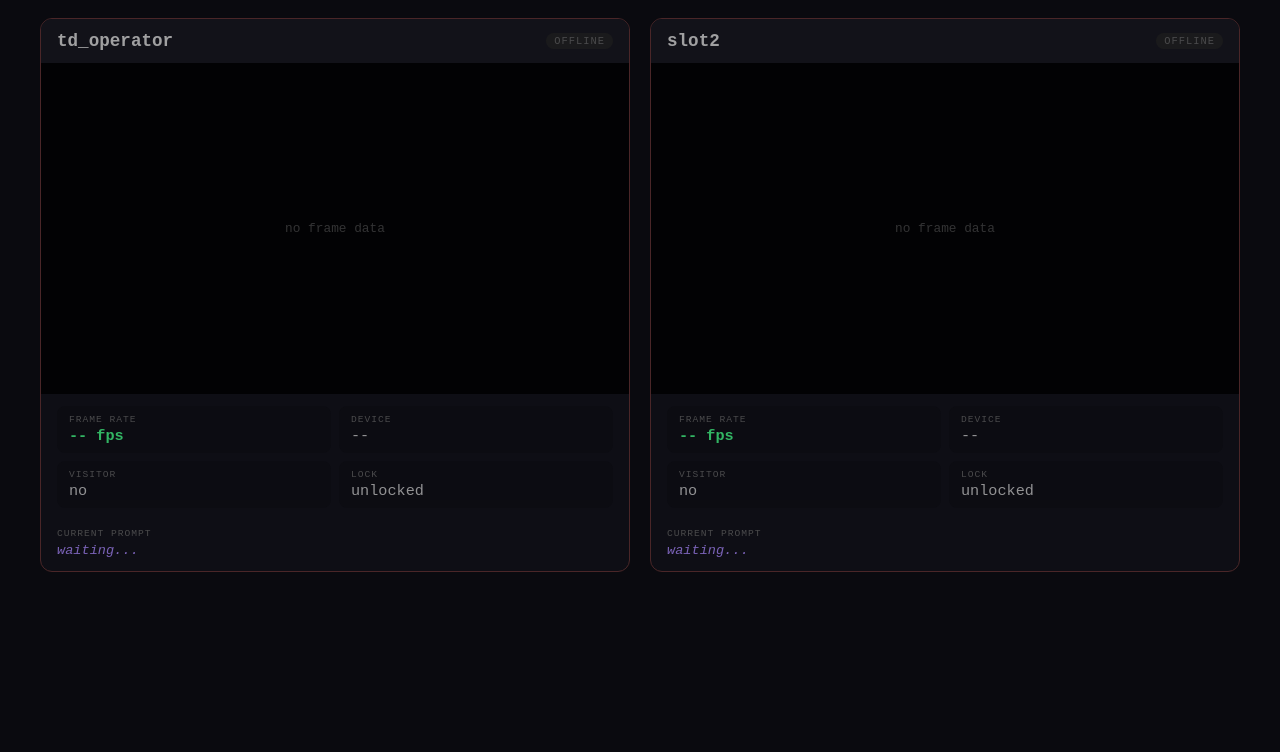
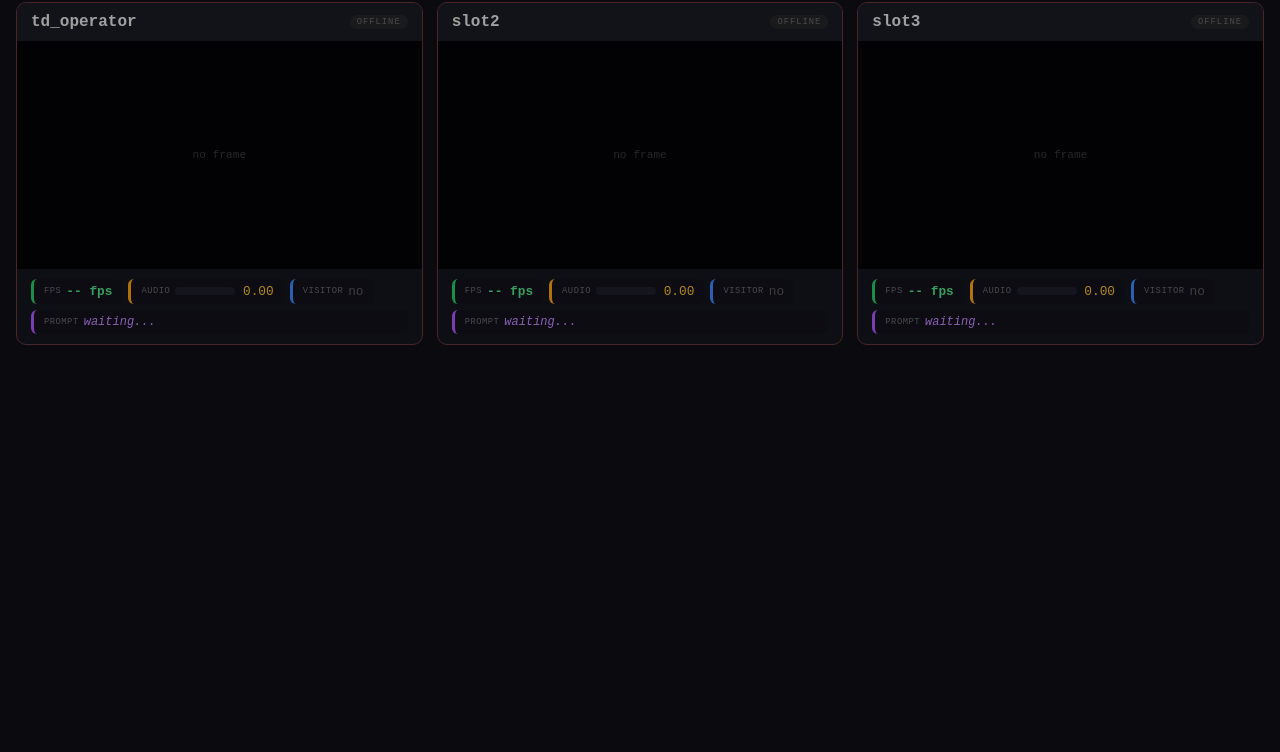
Before and after one commit to kfaist/maestra-backend-v2, a website: page public/slots.html in a window 1280 px wide. Shown: the part 48-800 px from the top of the page. Drawn offline with Linux system fonts and the light colour scheme; no server answers.

Commit message:
Slot monitor: 3 slots with live frames, FPS, prompt, audio amplitude, visitor chips

```diff
--- a/public/slots.html
+++ b/public/slots.html
@@ -6,11 +6,11 @@
 <title>Maestra Slot Monitor</title>
 <style>
 * { margin:0; padding:0; box-sizing:border-box; }
-body { background:#0a0a0f; color:#e0e0e0; font-family:'SF Mono','Fira Code',monospace; padding:20px; }
-h1 { text-align:center; font-size:1.2rem; letter-spacing:4px; color:#888; margin-bottom:24px; text-transform:uppercase; }
-.grid { display:grid; grid-template-columns:1fr 1fr; gap:20px; max-width:1200px; margin:0 auto; }
-.slot { background:#111118; border:1px solid #222; border-radius:12px; overflow:hidden; }
-.slot.locked { border-color:#2a6; }
+body { background:#0a0a0f; color:#e0e0e0; font-family:'SF Mono','Fira Code',monospace; padding:16px; }
+h1 { text-align:center; font-size:1rem; letter-spacing:4px; color:#666; margin-bottom:16px; text-transform:uppercase; }
+.grid { display:grid; grid-template-columns:1fr 1fr 1fr; gap:14px; max-width:1600px; margin:0 auto; }
+.slot { background:#111118; border:1px solid #222; border-radius:10px; overflow:hidden; }
+.slot.streaming { border-color:#2a6; }
 .slot.offline { border-color:#633; opacity:0.7; }
 </style>
 </head>
@@ -20,155 +20,127 @@ h1 { text-align:center; font-size:1.2rem; letter-spacing:4px; color:#888; margin
 </body>
 </html>
 <style>
-.slot-header { display:flex; justify-content:space-between; align-items:center; padding:12px 16px; background:#16161e; }
-.slot-name { font-size:1.1rem; font-weight:bold; }
-.slot-badges { display:flex; gap:6px; }
-.badge { font-size:0.65rem; padding:2px 8px; border-radius:10px; text-transform:uppercase; letter-spacing:1px; }
-.badge-locked { background:#1a3a2a; color:#4f8; }
-.badge-live { background:#3a1a1a; color:#f84; animation:pulse 2s infinite; }
-.badge-offline { background:#222; color:#666; }
-.badge-visitor { background:#1a2a3a; color:#4af; }
-@keyframes pulse { 0%,100%{opacity:1} 50%{opacity:0.5} }
+.slot-header { display:flex; justify-content:space-between; align-items:center; padding:10px 14px; background:#16161e; }
+.slot-name { font-size:1rem; font-weight:bold; }
+.badges { display:flex; gap:5px; flex-wrap:wrap; }
+.badge { font-size:0.55rem; padding:2px 7px; border-radius:8px; text-transform:uppercase; letter-spacing:1px; }
+.b-stream { background:#1a3a2a; color:#4f8; animation:pulse 2s infinite; }
+.b-offline { background:#222; color:#666; }
+.b-visitor { background:#1a2a3a; color:#4af; }
+.b-locked { background:#2a1a1a; color:#f66; }
+@keyframes pulse { 0%,100%{opacity:1} 50%{opacity:0.6} }
 .frame-wrap { position:relative; width:100%; padding-top:56.25%; background:#000; }
 .frame-wrap img { position:absolute; top:0; left:0; width:100%; height:100%; object-fit:cover; }
-.frame-wrap .no-frame { position:absolute; top:50%; left:50%; transform:translate(-50%,-50%); color:#444; font-size:0.8rem; }
-.stats { display:grid; grid-template-columns:1fr 1fr; gap:8px; padding:12px 16px; }
-.stat { background:#0d0d14; padding:8px 12px; border-radius:8px; }
-.stat-label { font-size:0.6rem; color:#666; text-transform:uppercase; letter-spacing:1px; margin-bottom:2px; }
-.stat-value { font-size:0.95rem; color:#ccc; }
-.stat-value.fps { color:#4f8; font-weight:bold; }
-.prompt-bar { padding:8px 16px 12px; }
-.prompt-label { font-size:0.6rem; color:#666; text-transform:uppercase; letter-spacing:1px; margin-bottom:4px; }
-.prompt-text { font-size:0.85rem; color:#a8f; min-height:1.2em; font-style:italic; word-break:break-word; }
+.frame-wrap .no-frame { position:absolute; top:50%; left:50%; transform:translate(-50%,-50%); color:#333; font-size:0.7rem; }
+</style>
+<style>
+.chips { display:flex; flex-wrap:wrap; gap:6px; padding:10px 14px; }
+.chip { display:flex; align-items:center; gap:5px; background:#0d0d14; padding:5px 10px; border-radius:6px; border-left:3px solid #444; }
+.chip-label { font-size:0.55rem; color:#666; text-transform:uppercase; letter-spacing:0.5px; }
+.chip-val { font-size:0.8rem; color:#ccc; }
+.chip-fps { border-color:#22c55e; }
+.chip-fps .chip-val { color:#4ade80; font-weight:bold; }
+.chip-prompt { border-color:#a855f7; flex:1 1 100%; }
+.chip-prompt .chip-val { color:#c084fc; font-style:italic; font-size:0.75rem; word-break:break-word; }
+.chip-audio { border-color:#f59e0b; }
+.chip-audio .chip-val { color:#fbbf24; }
+.chip-visitor { border-color:#3b82f6; }
+.chip-visitor .chip-val.yes { color:#60a5fa; font-weight:bold; }
+.chip-visitor .chip-val.no { color:#555; }
+.audio-bar { width:60px; height:8px; background:#1a1a24; border-radius:4px; overflow:hidden; display:inline-block; vertical-align:middle; }
+.audio-fill { height:100%; background:linear-gradient(90deg,#f59e0b,#ef4444); border-radius:4px; transition:width 0.3s; }
 </style>
 <script>
 const BASE = window.location.origin;
-const SLOTS = ['td_operator', 'slot2'];
+const SLOTS = ['td_operator', 'slot2', 'slot3'];
 const REFRESH_MS = 2000;
-const FRAME_REFRESH_MS = 500;
+const FRAME_MS = 800;
 
-function createSlotCard(slotId) {
+function makeCard(id) {
   const el = document.createElement('div');
-  el.className = 'slot offline';
-  el.id = 'slot-' + slotId;
+  el.className = 'slot offline'; el.id = 's-' + id;
   el.innerHTML = `
     <div class="slot-header">
-      <span class="slot-name">${slotId}</span>
-      <div class="slot-badges" id="badges-${slotId}">
-        <span class="badge badge-offline">offline</span>
-      </div>
+      <span class="slot-name">${id}</span>
+      <div class="badges" id="bg-${id}"><span class="badge b-offline">offline</span></div>
     </div>
     <div class="frame-wrap">
-      <img id="frame-${slotId}" style="display:none" />
-      <div class="no-frame" id="noframe-${slotId}">no frame data</div>
+      <img id="img-${id}" style="display:none" />
+      <div class="no-frame" id="nf-${id}">no frame</div>
     </div>
-    <div class="stats">
-      <div class="stat">
-        <div class="stat-label">Frame Rate</div>
-        <div class="stat-value fps" id="fps-${slotId}">-- fps</div>
-      </div>
-      <div class="stat">
-        <div class="stat-label">Device</div>
-        <div class="stat-value" id="device-${slotId}">--</div>
-      </div>
-      <div class="stat">
-        <div class="stat-label">Visitor</div>
-        <div class="stat-value" id="visitor-${slotId}">--</div>
-      </div>
-      <div class="stat">
-        <div class="stat-label">Lock</div>
-        <div class="stat-value" id="lock-${slotId}">--</div>
-      </div>
-    </div>
-    <div class="prompt-bar">
-      <div class="prompt-label">Current Prompt</div>
-      <div class="prompt-text" id="prompt-${slotId}">waiting...</div>
-    </div>
-  `;
+    <div class="chips" id="chips-${id}">
+      <div class="chip chip-fps"><span class="chip-label">FPS</span><span class="chip-val" id="fps-${id}">--</span></div>
+      <div class="chip chip-audio"><span class="chip-label">Audio</span><span class="chip-val" id="aud-${id}">
+        <span class="audio-bar"><span class="audio-fill" id="audfill-${id}" style="width:0%"></span></span> 0.0
+      </span></div>
+      <div class="chip chip-visitor"><span class="chip-label">Visitor</span><span class="chip-val no" id="vis-${id}">--</span></div>
+      <div class="chip chip-prompt"><span class="chip-label">Prompt</span><span class="chip-val" id="pr-${id}">waiting...</span></div>
+    </div>`;
   return el;
 }
+const grid = document.getElementById('grid');
+SLOTS.forEach(id => grid.appendChild(makeCard(id)));
 </script>
 <script>
-const grid = document.getElementById('grid');
-SLOTS.forEach(id => grid.appendChild(createSlotCard(id)));
+let locks = {};
+async function poll() {
+  try { locks = await (await fetch(BASE+'/video/locks')).json(); } catch(e) { locks={}; }
+  let entities = [];
+  try { entities = await (await fetch(BASE+'/entities')).json(); } catch(e) {}
 
-let locks = {};
+  for (const id of SLOTS) {
+    const ent = entities.find(e => e.id === id || e.slug === id);
+    const st = ent?.state || {};
+    const lock = locks[id];
+    const isActive = ent?.status === 'active';
 
-async function fetchLocks() {
-  try {
-    const r = await fetch(BASE + '/video/locks');
-    locks = await r.json();
-  } catch(e) { locks = {}; }
-}
+    // Frame freshness check
+    let fresh = false;
+    try {
+      const r = await fetch(BASE+'/video/frame/'+id, {method:'HEAD'});
+      const age = parseInt(r.headers.get('X-Frame-Age-Ms') || '999999');
+      fresh = age < 10000;
+    } catch(e) {}
 
-async function fetchState(slotId) {
-  try {
-    const r = await fetch(BASE + '/entities');
-    const entities = await r.json();
-    const entity = entities.find(e => e.id === slotId || e.slug === slotId);
-    if (!entity) return null;
-    return entity;
-  } catch(e) { return null; }
-}
+    const streaming = isActive && fresh;
+    const card = document.getElementById('s-'+id);
+    card.className = 'slot' + (streaming ? ' streaming' : ' offline');
 
-function updateSlot(slotId, entity) {
-  const card = document.getElementById('slot-' + slotId);
-  const badges = document.getElementById('badges-' + slotId);
-  const state = entity?.state || {};
-  const isLocked = !!locks[slotId];
-  const isActive = entity?.status === 'active';
-  const hasVisitor = state.visitor_present;
+    // Badges
+    let bh = '';
+    if (streaming) bh += '<span class="badge b-stream">live</span>';
+    else bh += '<span class="badge b-offline">offline</span>';
+    if (lock) bh += '<span class="badge b-locked">locked</span>';
+    if (st.visitor_present) bh += '<span class="badge b-visitor">visitor</span>';
+    document.getElementById('bg-'+id).innerHTML = bh;
 
-  card.className = 'slot' + (isLocked ? ' locked' : '') + (!isActive ? ' offline' : '');
+    // Chips
+    const fps = st.fps != null ? st.fps.toFixed(1) : '--';
+    document.getElementById('fps-'+id).textContent = fps + ' fps';
 
-  let badgeHtml = '';
-  if (isActive) badgeHtml += '<span class="badge badge-live">live</span>';
-  else badgeHtml += '<span class="badge badge-offline">offline</span>';
-  if (isLocked) badgeHtml += '<span class="badge badge-locked">locked</span>';
-  if (hasVisitor) badgeHtml += '<span class="badge badge-visitor">visitor</span>';
-  badges.innerHTML = badgeHtml;
+    const amp = st.audio_amplitude != null ? st.audio_amplitude : 0;
+    const ampPct = Math.min(100, Math.round(amp * 100));
+    document.getElementById('audfill-'+id).style.width = ampPct + '%';
+    document.getElementById('aud-'+id).innerHTML =
+      '<span class="audio-bar"><span class="audio-fill" id="audfill-'+id+'" style="width:'+ampPct+'%"></span></span> ' + amp.toFixed(2);
 
-  document.getElementById('fps-' + slotId).textContent =
-    state.fps != null ? state.fps.toFixed(1) + ' fps' : '-- fps';
-  document.getElementById('device-' + slotId).textContent =
-    state.device || locks[slotId]?.locked_by || '--';
-  document.getElementById('visitor-' + slotId).textContent =
-    hasVisitor ? 'YES' : 'no';
-  document.getElementById('lock-' + slotId).textContent =
-    isLocked ? locks[slotId].token_prefix : 'unlocked';
-  document.getElementById('prompt-' + slotId).textContent =
-    state.prompt_text || 'waiting...';
-}
+    const visEl = document.getElementById('vis-'+id);
+    visEl.textContent = st.visitor_present ? 'YES' : 'no';
+    visEl.className = 'chip-val ' + (st.visitor_present ? 'yes' : 'no');
 
-function refreshFrame(slotId) {
-  const img = document.getElementById('frame-' + slotId);
-  const noframe = document.getElementById('noframe-' + slotId);
-  const url = BASE + '/video/frame/' + slotId + '?t=' + Date.now();
-  const testImg = new Image();
-  testImg.onload = () => {
-    img.src = testImg.src;
-    img.style.display = 'block';
-    noframe.style.display = 'none';
-  };
-  testImg.onerror = () => {
-    img.style.display = 'none';
-    noframe.style.display = 'block';
-  };
-  testImg.src = url;
-}
-
-async function poll() {
-  await fetchLocks();
-  for (const slotId of SLOTS) {
-    const entity = await fetchState(slotId);
-    updateSlot(slotId, entity);
+    document.getElementById('pr-'+id).textContent = st.prompt_text || 'waiting...';
   }
 }
 
-poll();
-setInterval(poll, REFRESH_MS);
-SLOTS.forEach(id => {
-  refreshFrame(id);
-  setInterval(() => refreshFrame(id), FRAME_REFRESH_MS);
-});
+function refreshFrame(id) {
+  const img = document.getElementById('img-'+id);
+  const nf = document.getElementById('nf-'+id);
+  const t = new Image();
+  t.onload = () => { img.src=t.src; img.style.display='block'; nf.style.display='none'; };
+  t.onerror = () => { img.style.display='none'; nf.style.display='block'; };
+  t.src = BASE+'/video/frame/'+id+'?t='+Date.now();
+}
+
+poll(); setInterval(poll, REFRESH_MS);
+SLOTS.forEach(id => { refreshFrame(id); setInterval(()=>refreshFrame(id), FRAME_MS); });
 </script>
```
